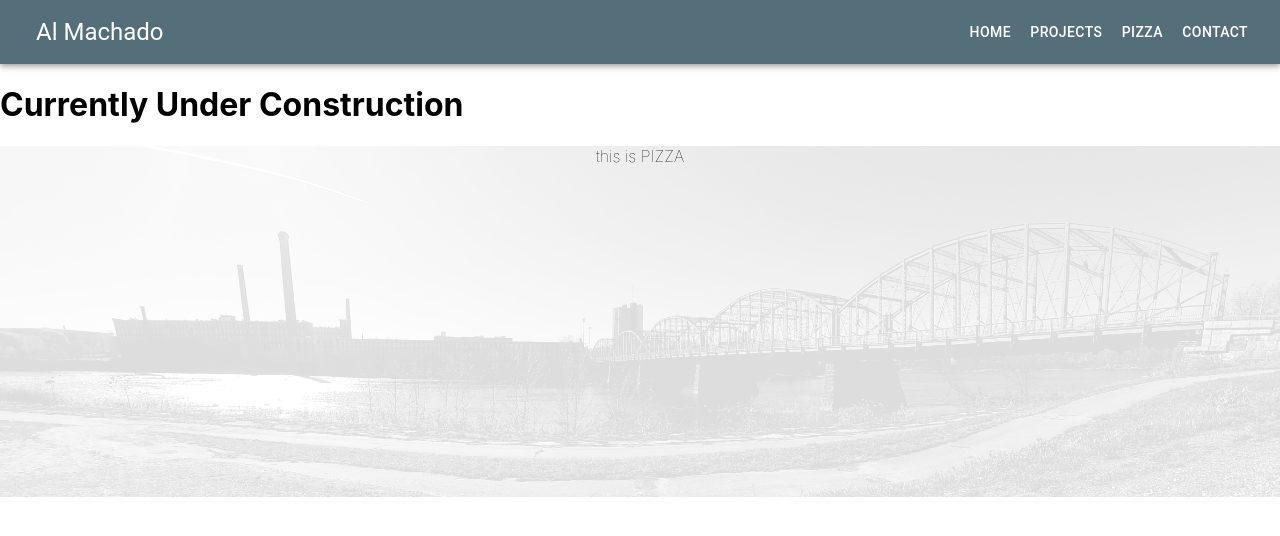
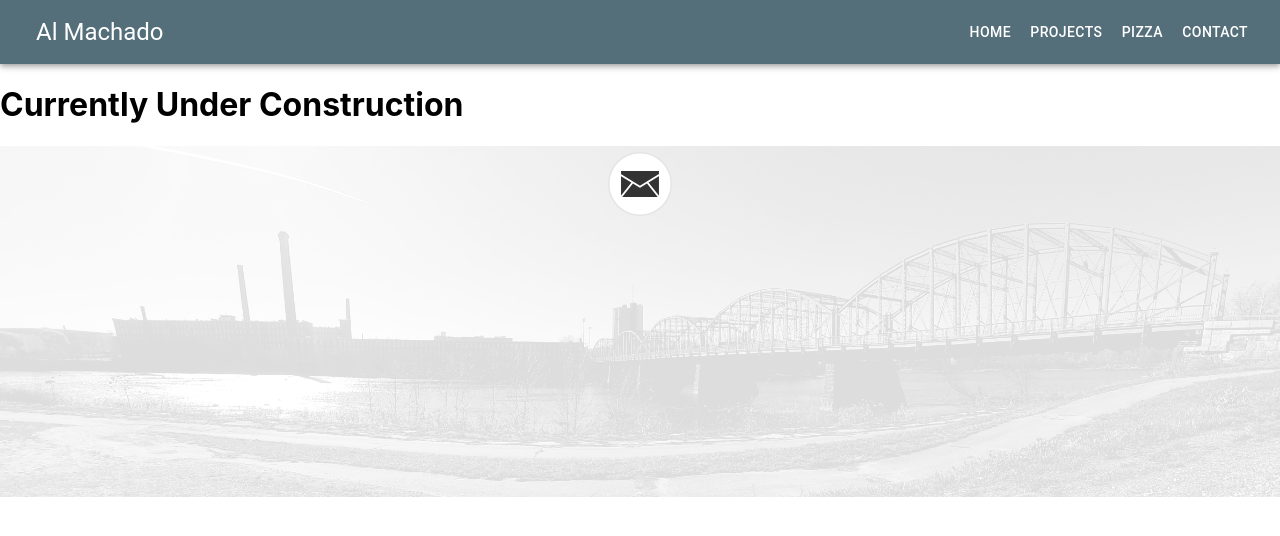
Before and after one commit to machada/portfolio, a React (Create React App) app: page / in a window 1280 px wide. Both pictures are taken after a click on the button "PIZZA". Shown: the top 536 px of the page. Built offline with nearby package versions, Linux system fonts and the light colour scheme.

Commit message:
added button for analytics test

```diff
--- a/src/components/PageRouting.js
+++ b/src/components/PageRouting.js
@@ -5,6 +5,7 @@ import ContactTable from './ContactTable'
 import ContactMe from './ContactMe'
 import MouseTrap from './MouseTrap'
 import Resume from './Resume'
+import Pizza from './Pizza'
 
 
 export default class PageRouting extends Component {
@@ -51,7 +52,7 @@ export default class PageRouting extends Component {
         case "PIZZA":
             return(
                 <div>
-                    this is PIZZA
+                    <Pizza/>
                 </div>
             )
         case "CONTACT":
--- /dev/null
+++ b/src/components/Pizza.js
@@ -0,0 +1,16 @@
+
+import React from "react";
+import Button from '@material-ui/core/Button';
+import emailpic from '../images/emailpic.png';
+
+const Pizza = () =>{
+
+return(
+    <div>
+        <Button href="mailto:allan.machado2011@gmail.com">
+          <img src={emailpic}/>
+        </Button>
+    </div>
+)
+};
+export default Pizza;
--- a/src/components/Resume.js
+++ b/src/components/Resume.js
@@ -15,9 +15,7 @@ const Resume = (props) =>{
             hello world? resume
 
         </a>
-            <Button className = "email_btn" href="mailto:allan.machado2011@gmail.com">
-                <img src={emailpic}/>
-            </Button>
+
         </>
     )
 }
```
